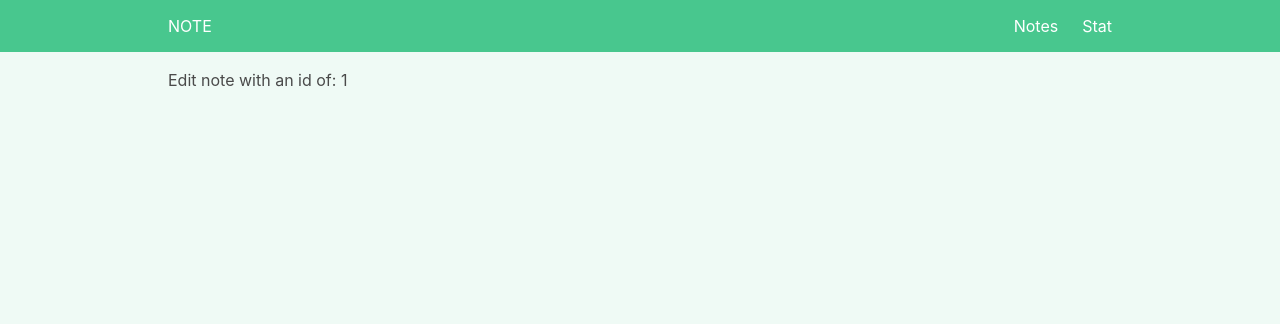
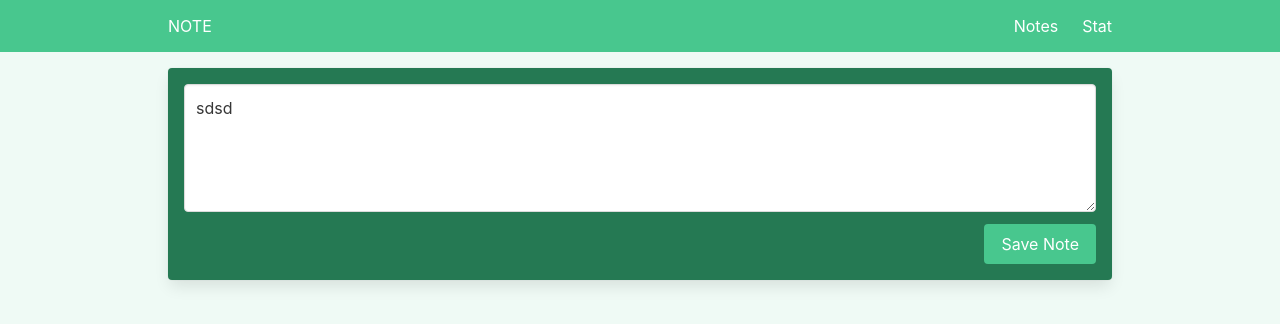
Before and after one commit to KolodziejczykTomasz/v3-course-4, a Vue app: page /editNote/1 in a window 1280 px wide. Shown: the top 324 px of the page. Built offline with nearby package versions, Linux system fonts and the light colour scheme.

Commit message:
Change ViewEditNote.

```diff
--- a/src/components/Note/AddEditNote.vue
+++ b/src/components/Note/AddEditNote.vue
@@ -4,11 +4,11 @@
         <div class="field">
             <div class="control">
                 <textarea
-                    v-on:= "modelValue"
-                    @input="$emit('update: modelValue', modelValue)"
+                  :value="modelValue"
+                   @input="(e) => $emit('update:modelValue', e.target.value)"
                     class="textarea"
                     placeholder="Add a new note"
-                    ref="newNoteRef"
+                    ref="textAreaRef"
                 />
             </div>
         </div>
@@ -23,6 +23,8 @@
 </template>
 <script setup>
 
+import { ref } from 'vue';
+
 const props = defineProps({
     modelValue: {
         type: String,
@@ -30,6 +32,14 @@ const props = defineProps({
     }
 })
 
-const emit = defineEmits(['update: modelValue'])
+const textAreaRef = ref(null);
 
+const emit = defineEmits(['update:modelValue'])
+const focusTextArea = ()=> {
+    textAreaRef.value.focus()
+}
+
+defineExpose({
+    focusTextArea
+})
 </script>
--- a/src/views/ViewEditNote.vue
+++ b/src/views/ViewEditNote.vue
@@ -1,5 +1,22 @@
 <template>
     <div class="edit-note">
-        <h1>Edit note with an id of: {{ $route.params.id }}</h1>
+        <AddEditNote
+        v-model="noteContent"
+        ref="addEditNoteRef">
+            <template #buttons>
+                <button class="button is-link has-background-success">
+                    Save Note
+                </button>
+            </template>
+        </AddEditNote>
     </div>
 </template>
+
+<script setup>
+import { ref } from "vue";
+import AddEditNote from "@/components/Note/AddEditNote.vue";
+
+const noteContent = ref('sdsd');
+
+
+</script>
--- a/src/views/ViewNotes.vue
+++ b/src/views/ViewNotes.vue
@@ -1,20 +1,20 @@
 <template>
   <div class="note">
       <AddEditNote
-      v-model="newNote"
+        v-model="newNote"
+        ref="addEditNoteRef"
       >
           <template #buttons>
               <button
-              @click="addNote"
-              :disabled="!newNote"
-              class="button is-link has-background-success"
+                @click="addNote"
+                :disabled="!newNote"
+                class="button is-link has-background-success"
               >
                 Add New Note
               </button>
           </template>
       </AddEditNote>
 
-      <pre>{{ newNote }}</pre>
           <Note
             v-for="note in storeNotes.notes"
             :key="note.id"
@@ -30,8 +30,8 @@
    import {useNotesStore} from "@/stores/storeNotes";
 
 
-   const newNote = ref('asasasa');
-   const newNoteRef = ref(null);
+   const newNote = ref('');
+   const addEditNoteRef = ref(null);
    const storeNotes = useNotesStore();
 
 
@@ -39,7 +39,7 @@
    const addNote = () => {
         storeNotes.addNote(newNote.value)
         newNote.value=''
-        newNoteRef.value.focus()
-   }
+        addEditNoteRef.value.focusTextArea()
+    }
 
 </script>
```
